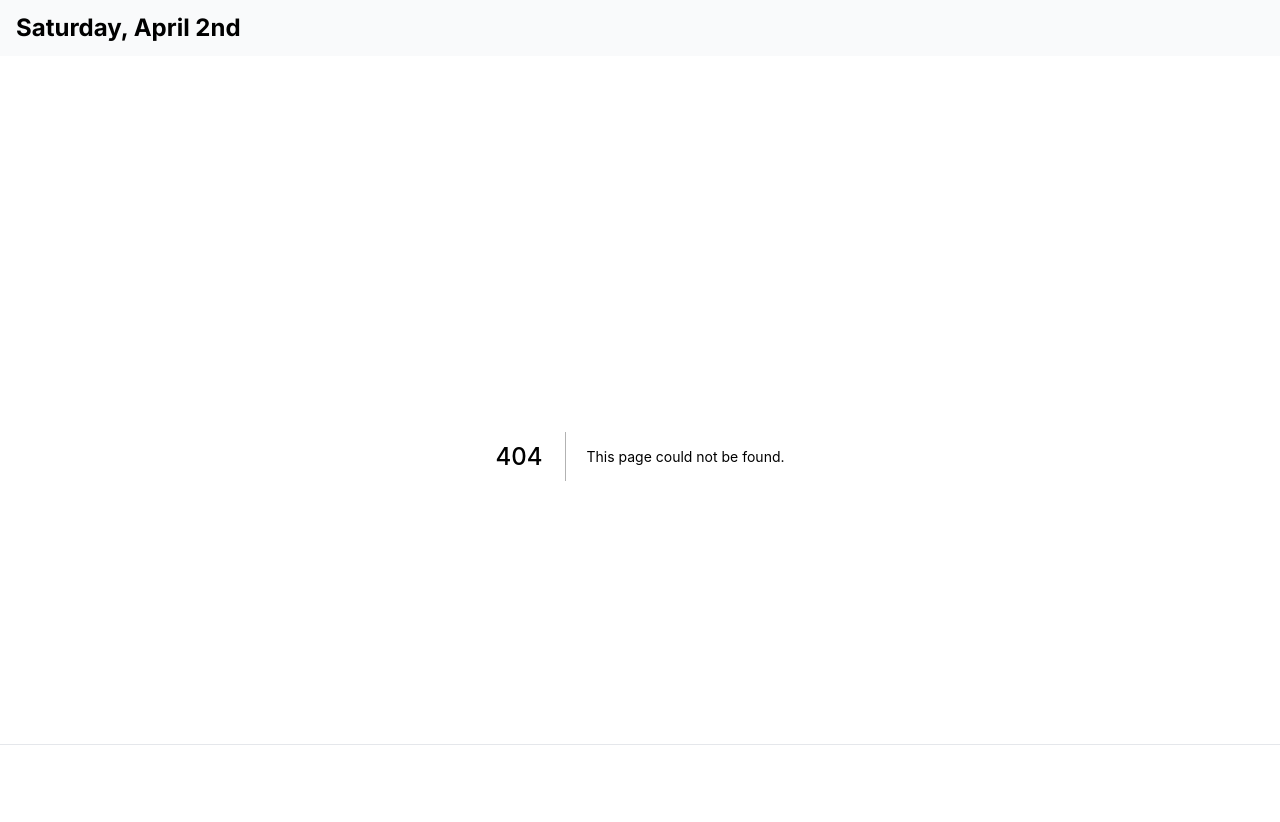
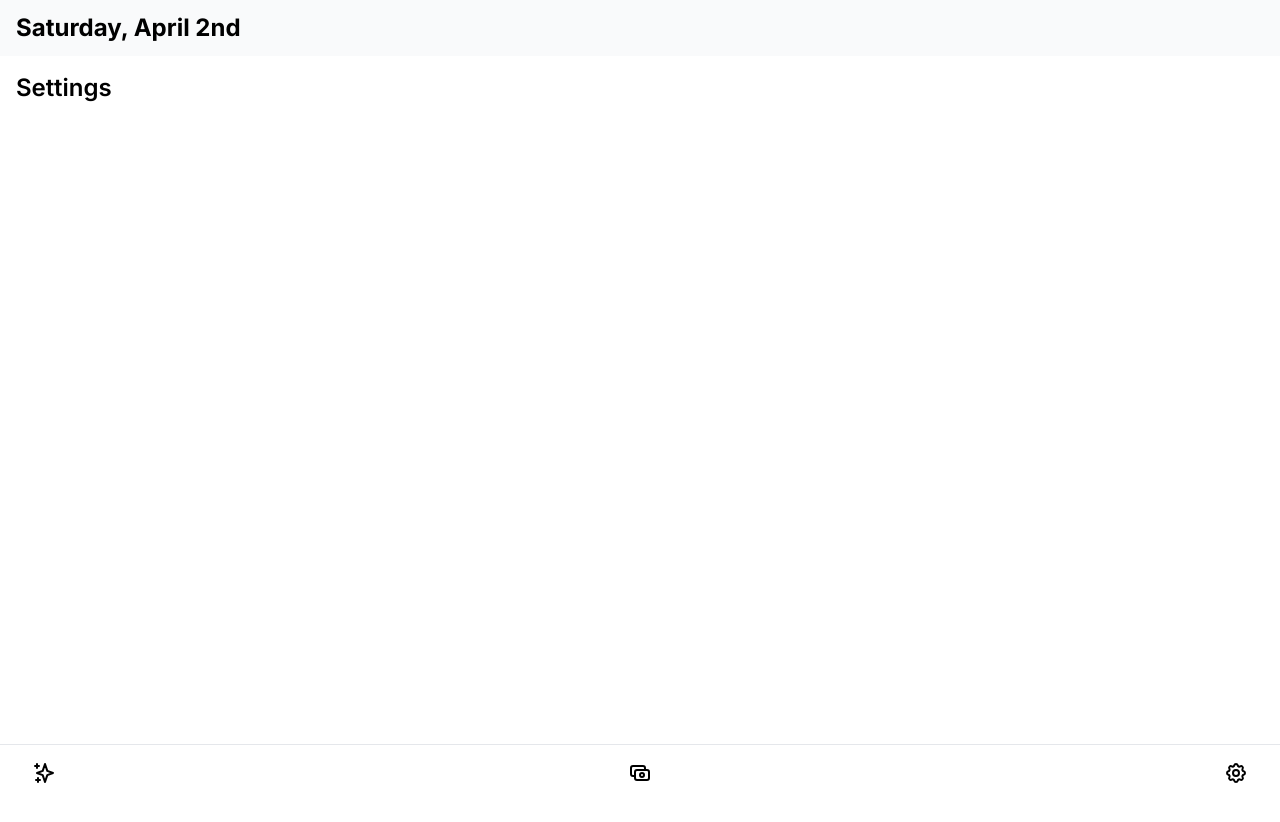
Before and after one commit to SudhanshuBhagwat/tracker, a Next.js app: page /settings in a window 1280 px wide. Before the commit this address had no page. Shown: the top 822 px of the page. After the commit the page ends 800 px from the top, so only its background shows below. Built offline with nearby package versions, Linux system fonts and the light colour scheme.

Commit message:
* Added screens for Money and Settings * Updated firestore code for storage * Customized the goals screen to show today's goals

```diff
--- a/src/components/AddGoal.tsx
+++ b/src/components/AddGoal.tsx
@@ -31,7 +31,6 @@ const AddGoal: React.FC<Props> = ({ isOpen, setIsOpen, handleSubmit }) => {
   const [months, setMonths] = useState<number>(1);
   const [days, setDays] = useState<Days>(DAYS);
   let closeFunction: () => void;
-  let renderOpen: boolean = false;
 
   // useEffect(() => {
   //   if (renderOpen) {
@@ -73,8 +72,8 @@ const AddGoal: React.FC<Props> = ({ isOpen, setIsOpen, handleSubmit }) => {
 
   return (
     <Modal open={isOpen} onClose={setIsOpen}>
-      <div className="h-full w-full flex flex-col overflow-y-scroll">
-        <div className="w-full flex justify-between fixed p-4 pr-6">
+      <div className="h-full w-full flex flex-col overflow-y-scroll pb-4">
+        <div className="w-full flex justify-between fixed p-4 bg-white">
           <button
             className="text-lg font-md font-normal text-blue-400"
             onClick={handleIsOpen}
@@ -92,6 +91,7 @@ const AddGoal: React.FC<Props> = ({ isOpen, setIsOpen, handleSubmit }) => {
                 isDone: false,
                 months,
                 weekly: enabledDays,
+                createdAt: new Date().toISOString(),
               });
               setTitle("");
               setIsOpen(false);
@@ -132,7 +132,6 @@ const AddGoal: React.FC<Props> = ({ isOpen, setIsOpen, handleSubmit }) => {
             <Disclosure>
               {({ open, close }) => {
                 closeFunction = close;
-                renderOpen = open;
                 if (open) {
                   setTimeout(() => {
                     setIsEveryday(false);
--- a/src/components/Goal.tsx
+++ b/src/components/Goal.tsx
@@ -6,9 +6,10 @@ import Checkbox from "./Checkbox";
 
 interface Props {
   goal: GoalType;
+  disable: boolean;
 }
 
-const Goal: React.FC<Props> = ({ goal }) => {
+const Goal: React.FC<Props> = ({ goal, disable = false }) => {
   const [isDone, setIsDone] = useState(goal.isDone);
 
   function getSpan() {
@@ -37,6 +38,7 @@ const Goal: React.FC<Props> = ({ goal }) => {
         <h3 className="text-md font-medium">{goal.title}</h3>
         <span className="text-xs mt-[2px] text-gray-400">{getSpan()}</span>
       </div>
+      {disable && (
         <Checkbox
           isDone={isDone}
           setIsDone={async (value) => {
@@ -44,6 +46,7 @@ const Goal: React.FC<Props> = ({ goal }) => {
             return setIsDone(value);
           }}
         />
+      )}
     </div>
   );
 };
--- a/src/pages/_app.tsx
+++ b/src/pages/_app.tsx
@@ -5,6 +5,8 @@ import { Suspense } from "react";
 
 import "../../styles/globals.css";
 import Spinner from "../components/Spinner";
+import Link from "next/link";
+import { CashIcon, CogIcon, SparklesIcon } from "@heroicons/react/outline";
 
 function MyApp({ Component, pageProps }: AppProps) {
   return (
@@ -30,7 +32,27 @@ function MyApp({ Component, pageProps }: AppProps) {
           <Component {...pageProps} />
         </main>
       </Suspense>
-      <footer className="h-14 w-full flex border-t z-10 fixed bottom-0 bg-white"></footer>
+      <footer className="h-14 w-full flex border-t z-10 fixed bottom-0 bg-white">
+        <nav className="w-full h-full flex items-center px-8">
+          <ul className="w-full flex items-center justify-between">
+            <li>
+              <Link passHref={true} href="/">
+                <SparklesIcon className="w-6 h-6" />
+              </Link>
+            </li>
+            <li>
+              <Link passHref={true} href="/money">
+                <CashIcon className="w-6 h-6" />
+              </Link>
+            </li>
+            <li>
+              <Link passHref={true} href="/settings">
+                <CogIcon className="w-6 h-6" />
+              </Link>
+            </li>
+          </ul>
+        </nav>
+      </footer>
     </div>
   );
 }
--- a/src/pages/index.tsx
+++ b/src/pages/index.tsx
@@ -7,21 +7,12 @@ import type { Goal as GoalType } from "../types";
 import useFirestore from "../hooks/useFirestore";
 import { collection, onSnapshot } from "firebase/firestore";
 import { firestore } from "../config/firebase";
-
-const GOALS: GoalType[] = [
-  // { title: "Code for 1 hour", span: "Everyday", isDone: true },
-  // { title: "Read for 30 mins", span: "Everyday", isDone: false },
-  // { title: "Watch 10 episodes of One Piece", span: "Everyday", isDone: true },
-  // { title: "Eat Barfacha Gola", span: "1/2 completed this week", isDone: true },
-  // { title: "Code for 1 hour", span: "Everyday", isDone: true },
-  // { title: "Read for 30 mins", span: "Everyday", isDone: false },
-  // { title: "Code for 1 hour", span: "Everyday", isDone: true },
-  // { title: "Read for 30 mins", span: "Everyday", isDone: false },
-];
+import { format } from "date-fns";
 
 const Home: NextPage = () => {
   const [isOpen, setIsOpen] = useState(false);
   const [goals, setGoals] = useState<GoalType[]>([]);
+  const [today, setToday] = useState<GoalType[]>([]);
   const { addGoal } = useFirestore();
 
   useEffect(() => {
@@ -29,18 +20,28 @@ const Home: NextPage = () => {
       collection(firestore, "habits"),
       (snapshot) => {
         const collectionGoals: GoalType[] = [];
+        const todaysGoals: GoalType[] = [];
         snapshot.forEach((doc) => {
           const data = doc.data();
-          collectionGoals.push({
+          const weekday = format(new Date(), "eeee");
+          const goal = {
             id: doc.id,
             isDone: data.isDone,
             title: data.title,
             everyday: data.everyday,
             months: data.months,
             weekly: data.weekly,
-          });
+            createdAt: data.createdAt,
+          };
+          if (data.everyday) {
+            todaysGoals.push(goal);
+          } else if (goal.weekly.includes(weekday)) {
+            todaysGoals.push(goal);
+          }
+          collectionGoals.push(goal);
         });
         setGoals(collectionGoals);
+        setToday(todaysGoals);
       }
     );
 
@@ -69,10 +70,27 @@ const Home: NextPage = () => {
           Add Goal
         </button>
       </div>
+      <div className="w-full h-full mt-4 space-y-4">
+        <div className="flex flex-col">
+          <h3 className="text-xl font-semibold">Today</h3>
+          {today.length > 0 ? (
+            <div className="mt-2 space-y-2">
+              {today.map((goal) => {
+                return <Goal key={goal.id} goal={goal} disable />;
+              })}
+            </div>
+          ) : (
+            <div className="h-full flex flex-col justify-center items-center space-y-2 py-6">
+              <span>You&apos;re good for today</span>
+            </div>
+          )}
+        </div>
+        <div className="">
+          <h3 className="text-xl font-semibold">All Goals</h3>
           {goals.length > 0 ? (
-        <div className="mt-4 space-y-2">
+            <div className="mt-2 space-y-2">
               {goals.map((goal) => {
-            return <Goal key={goal.id} goal={goal} />;
+                return <Goal key={goal.id} goal={goal} disable={false} />;
               })}
             </div>
           ) : (
@@ -90,6 +108,8 @@ const Home: NextPage = () => {
               </span>
             </div>
           )}
+        </div>
+      </div>
       <AddGoal
         isOpen={isOpen}
         setIsOpen={setIsOpen}
--- /dev/null
+++ b/src/pages/money.tsx
@@ -0,0 +1,15 @@
+import React from "react";
+
+interface Props {}
+
+const Money: React.FC<Props> = () => {
+  return (
+    <div className="h-full p-4">
+      <div className="flex justify-between items-center">
+        <h2 className="text-2xl font-semibold">Money</h2>
+      </div>
+    </div>
+  );
+};
+
+export default Money;
--- /dev/null
+++ b/src/pages/settings.tsx
@@ -0,0 +1,15 @@
+import React from "react";
+
+interface Props {}
+
+const Settings: React.FC<Props> = () => {
+  return (
+    <div className="h-full p-4">
+      <div className="flex justify-between items-center">
+        <h2 className="text-2xl font-semibold">Settings</h2>
+      </div>
+    </div>
+  );
+};
+
+export default Settings;
--- a/src/types/index.ts
+++ b/src/types/index.ts
@@ -5,4 +5,5 @@ export interface Goal {
   weekly?: string[];
   months?: number;
   isDone: boolean;
+  createdAt: string;
 }
```
Lines whose indentation alone changed are shown as unchanged.
